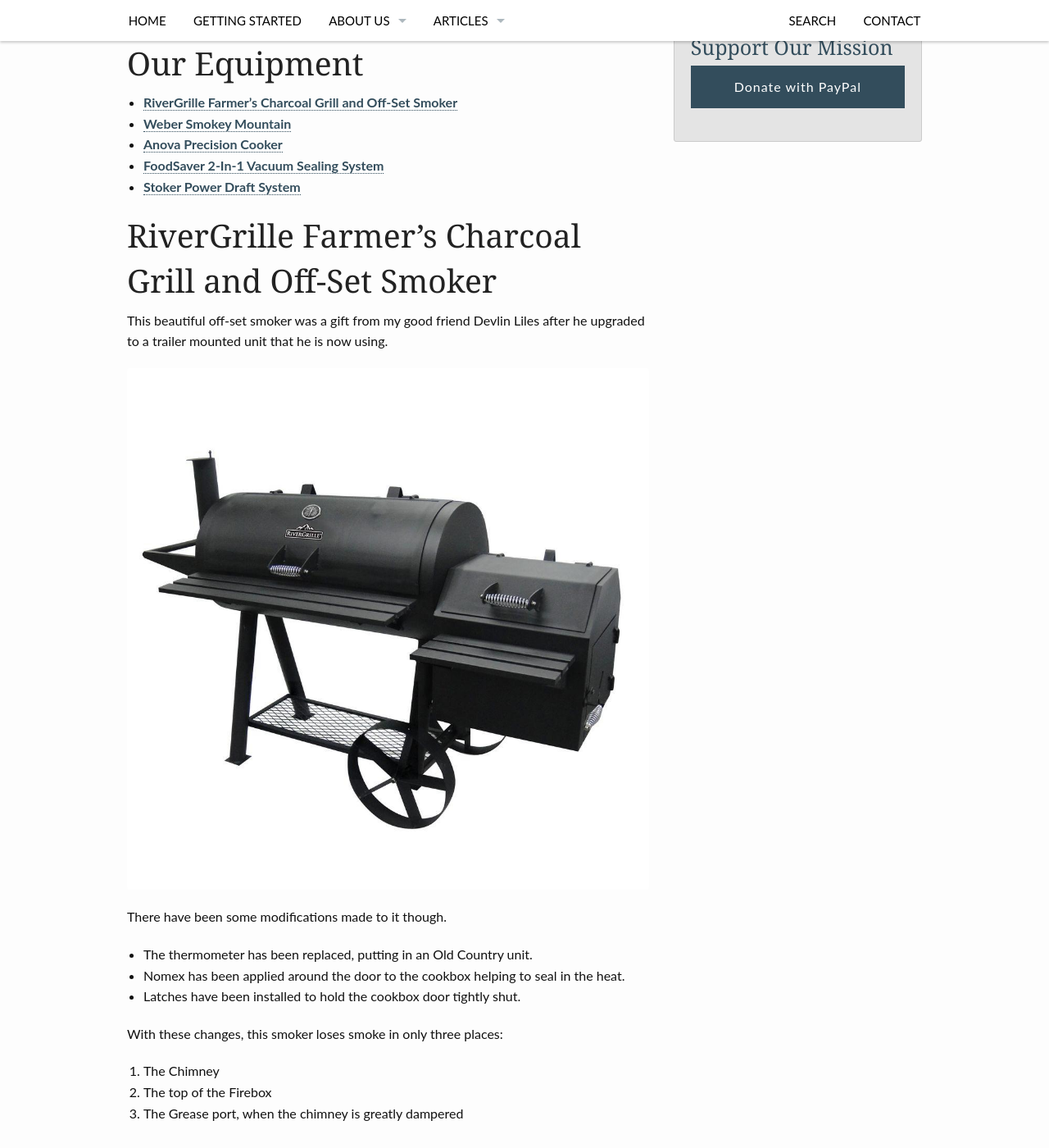
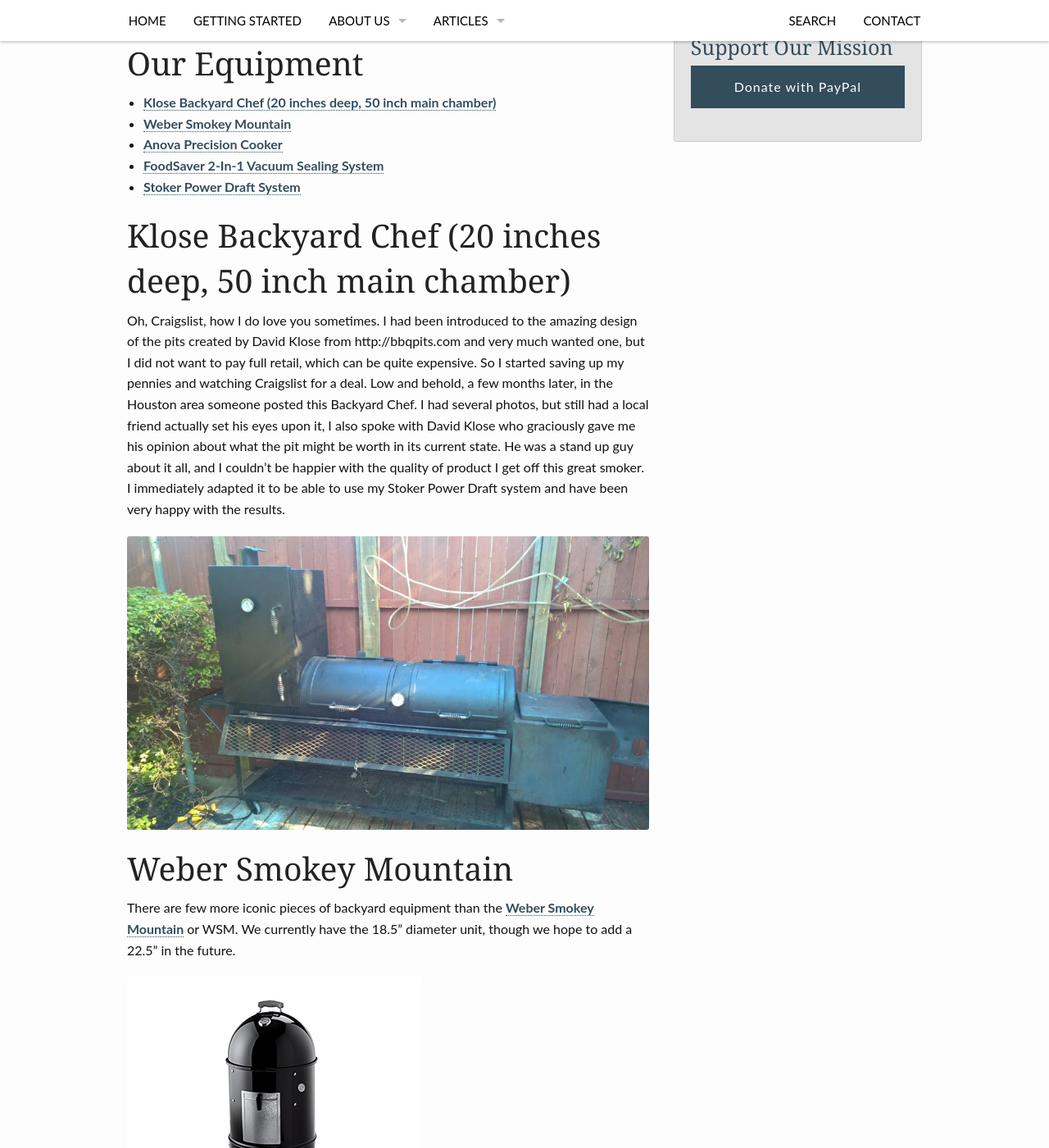
Before and after one commit to makerbbq/makerbbq.github.io, a Jekyll site: the page built from pages/equipment.md, in a window 1280 px wide and 1400 px high, scrolled down 366 px. Shown: the whole window at 82% size. Built offline with Jekyll 4.4.1, drawn with Linux system fonts in a browser that asks for light colours; a script that is not in the unit is left out; some of the changed text lies outside the part shown.

Commit message:
updated equipment

```diff
--- a/pages/equipment.md
+++ b/pages/equipment.md
@@ -10,23 +10,11 @@ permalink: "/equipment/"
 * TOC
 {:toc}
 
-# RiverGrille Farmer's Charcoal Grill and Off-Set Smoker
+# Klose Backyard Chef (20 inches deep, 50 inch main chamber)
 
-This beautiful off-set smoker was a gift from my good friend Devlin Liles after he upgraded to a trailer mounted unit that he is now using.
+Oh, Craigslist, how I do love you sometimes.  I had been introduced to the amazing design of the pits created by David Klose from http://bbqpits.com and very much wanted one, but I did not want to pay full retail, which can be quite expensive.  So I started saving up my pennies and watching Craigslist for a deal.  Low and behold, a few months later, in the Houston area someone posted this Backyard Chef.  I had several photos, but still had a local friend actually set his eyes upon it, I also spoke with David Klose who graciously gave me his opinion about what the pit might be worth in its current state.  He was a stand up guy about it all, and I couldn't be happier with the quality of product I get off this great smoker.  I immediately adapted it to be able to use my Stoker Power Draft system and have been very happy with the results.
 
-<img src="{{ site.urlimg }}rivergrille.jpg" />
-
-There have been some modifications made to it though.
-
-* The thermometer has been replaced, putting in an Old Country unit.
-* Nomex has been applied around the door to the cookbox helping to seal in the heat.
-* Latches have been installed to hold the cookbox door tightly shut.
-
-With these changes, this smoker loses smoke in only three places:
-
-1. The Chimney
-1. The top of the Firebox
-1. The Grease port, when the chimney is greatly dampered
+<img src="{{ site.urlimg }}KloseBackyardChef.jpg" />
 
 # Weber Smokey Mountain
 
@@ -64,7 +52,7 @@ leftovers and prepare meats and vegetables for cooking in the
 
 # Stoker Power Draft System
 
-We use the Stoker system for temperature management in both our RiverGrille
+We use the Stoker system for temperature management in both our Klose
 and our Weber.  I'm a huge fan, and have blogged about this system several
 times.
 
```
Also changed, not shown: images/KloseBackyardChef.jpg (added).
